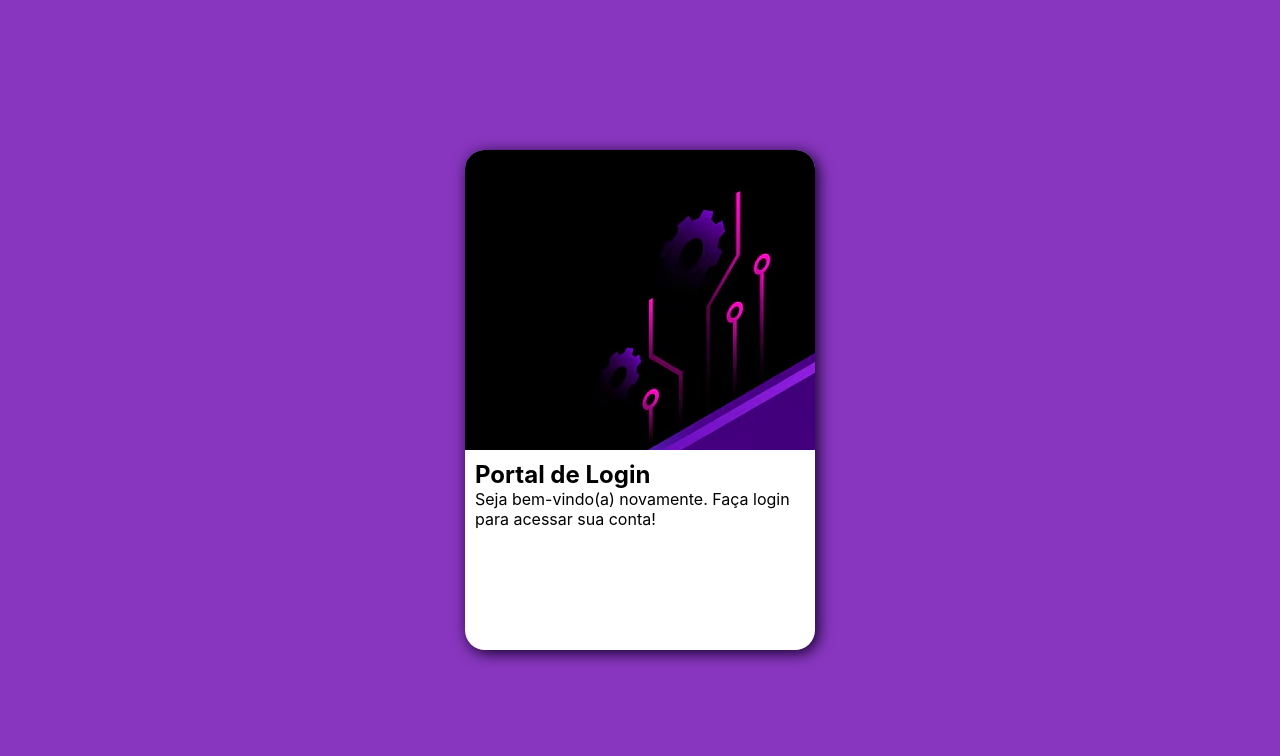
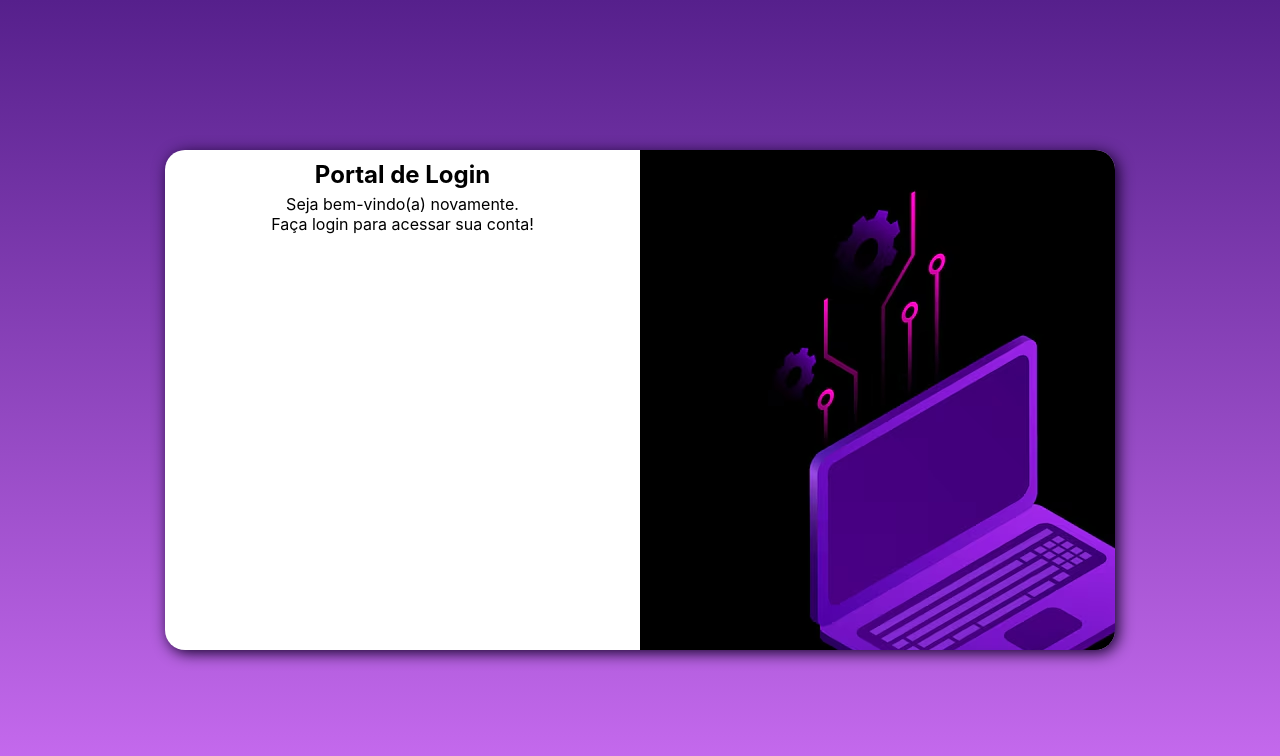
Before and after one commit to Lais-coder/Tela-de-Login, a plain HTML site: page index.html in a window 1280 px wide. Drawn offline with Linux system fonts and the light colour scheme.

Commit message:
Tamanho responsivo para todos os formatos

```diff
--- /dev/null
+++ b/estilos/mediaquerie.css
@@ -0,0 +1,36 @@
+@charset "UTF-8";
+
+@media screen and (min-width:768px) and (max-width: 992px) {
+    body{
+        background-image: linear-gradient(   #CA6DF2 , #56208C);
+    }
+    section#login{
+        width: 80vw;
+    }
+    section#login >div#imagem {
+        float: left;
+        width: 30%;
+        height: 100%;
+    }
+    section#login > div#formulario{
+        float: right;
+        width: 70%;
+    }
+}
+@media screen and (min-width: 992px){
+    body{
+        background-image: linear-gradient( to top,  #CA6DF2 , #56208C);
+    }
+    section#login {
+        width: 950px;
+    }
+    section#login > div#imagem {
+        float: right;
+        width: 50%;
+        height: 100%;
+    }
+    section#login > div#formulario{
+        float: left;
+        width: 50%;
+    }
+}
--- a/estilos/style.css
+++ b/estilos/style.css
@@ -8,9 +8,9 @@
     box-sizing: border-box;
 }
 body , html{
-    background-color: #8836BF ;
+    background-color: #8836BF;
     height: 100vh;
-    width: 100vh;
+    width: 100vw;
 }
 
 main{
@@ -23,11 +23,14 @@ main{
     top: 50%;
     left: 50%;
     transform: translate(-50%, -50%);
+    background-repeat: no-repeat;
     overflow: hidden;
     width: 350px;
     height: 500px;
     border-radius: 20px;
     box-shadow: 3px 3px 15px #100126;
+    transition:  width .5s, heigth .5s;
+    transition-timing-function: ease;
 }
 section#login > div#imagem{
     background:#8836BF url(Computador.avif) ;
@@ -38,3 +41,10 @@ section#login > div#formulario{
     padding: 10px;
     display: block;
 }
+h1 {
+    text-align: center;
+    margin-bottom: 5px;
+}
+p{
+    text-align: center;
+}
--- a/index.html
+++ b/index.html
@@ -5,6 +5,7 @@
     <meta name="viewport" content="width=device-width, initial-scale=1.0">
     <title>Portal de Login</title>
     <link rel="stylesheet" href="estilos/style.css">
+    <link rel="stylesheet" href="estilos/mediaquerie.css">
 </head>
 <body>
     <main>
@@ -16,7 +17,7 @@
             </div>
             <div id="formulario">
                 <h1>Portal de Login</h1>
-                <p>Seja bem-vindo(a) novamente. Faça login para acessar sua conta! </p>
+                <p>Seja bem-vindo(a) novamente. <br>Faça login para acessar sua conta! </p>
             </div>
         </section>
     </main>
```
